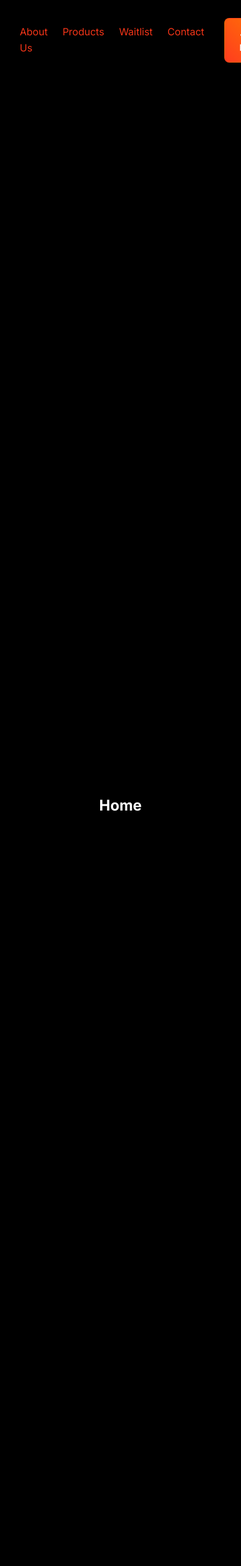
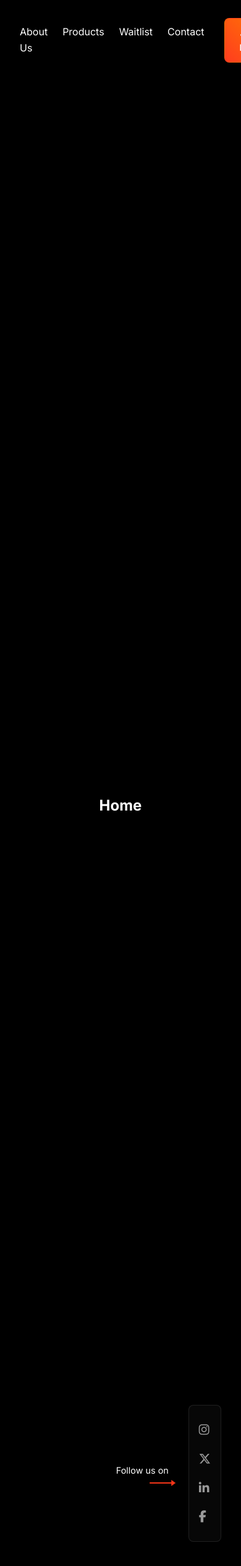
Before and after one commit to APEX-Race-Tech/Main_website, a PHP site: page / in a window 390 px wide. Shown: the top 2527 px of the page at 62% size. Run offline with PHP 8.4, Linux system fonts and the light colour scheme; some libraries are stand-ins or nearby versions.

Commit message:
feat: add social media bar with follow prompt and responsive header styling

```diff
--- a/css/_components.css
+++ b/css/_components.css
@@ -27,3 +27,84 @@
     transform: translateY(-2px);
     box-shadow: 0 4px 12px rgba(252, 33, 13, 0.15);
 }
+
+/* --- Social Media Bar --- */
+.social-media-bar {
+    position: fixed;
+    bottom: 7rem;
+    right: 2rem;
+    display: flex;
+    align-items: center;
+    gap: 1rem;
+    z-index: 1001;
+}
+
+.social-icons-container {
+    display: flex;
+    flex-direction: column;
+    gap: 1rem;
+    background-color: rgba(10, 10, 10, 0.7);
+    padding: 1.5rem 1rem;
+    border-radius: 8px;
+    border: 1px solid rgba(255, 255, 255, 0.1);
+    backdrop-filter: blur(10px);
+    -webkit-backdrop-filter: blur(10px);
+}
+
+.follow-prompt {
+    display: none; /* Hidden by default, shown by JS */
+    color: var(--text-color);
+    margin-right: 1rem;
+    text-align: right;
+}
+
+.follow-prompt.visible {
+    display: block;
+}
+
+.follow-text {
+    font-size: 0.9rem;
+    margin-bottom: 0.5rem;
+    display: block;
+}
+
+.follow-arrow {
+    width: 40px;
+    height: 2px;
+    background-color: var(--primary-color);
+    position: relative;
+    animation: point-right 1.5s infinite ease-in-out;
+    margin-left: auto; /* Align to the right */
+}
+
+.follow-arrow::after {
+    content: '';
+    position: absolute;
+    right: -2px;
+    top: -4px; /* Centered with border */
+    width: 0;
+    height: 0;
+    border-top: 5px solid transparent;
+    border-bottom: 5px solid transparent;
+    border-left: 7px solid var(--primary-color);
+}
+
+@keyframes point-right {
+    0%, 100% {
+        transform: translateX(0);
+    }
+    50% {
+        transform: translateX(10px);
+    }
+}
+
+.social-icon {
+    color: var(--text-muted);
+    font-size: 1.2rem;
+    transition: all var(--transition-speed) ease-in-out;
+}
+
+.social-icon:hover {
+    color: var(--primary-color);
+    transform: scale(1.1);
+}
--- a/css/_layout.css
+++ b/css/_layout.css
@@ -78,6 +78,10 @@
     gap: 1.5rem;
 }
 
+.nav-links a {
+    color: #ffffff;
+}
+
 .hamburger-btn {
     display: none; /* Hidden on desktop */
 }
@@ -110,12 +114,23 @@
 
 /* Footer */
 .site-footer {
-    position: absolute;
-    bottom: 0;
-    left: 50%;
-    transform: translateX(-50%);
-    width: 100vw; /* Full viewport width */
+    width: 100%;
     padding: 2rem 0;
     background-color: #0a0a0a;
     text-align: center;
 }
+
+#contact {
+    /* Override general section rules */
+    justify-content: space-between; /* Push content to top and bottom */
+    padding: 0; /* Remove horizontal padding to allow full-width footer */
+}
+
+#contact > h1 {
+    /* Create space for the fixed header */
+    margin-top: calc(var(--header-height) + 2rem);
+    /* Align title with content in other sections */
+    padding: 0 5%;
+    /* Ensure the padding works correctly */
+    width: 100%;
+}
--- a/index.html
+++ b/index.html
@@ -8,9 +8,23 @@
     <link rel="preconnect" href="https://fonts.googleapis.com">
     <link rel="preconnect" href="https://fonts.gstatic.com" crossorigin>
     <link href="https://fonts.googleapis.com/css2?family=Inter:wght@400;500;600;700&display=swap" rel="stylesheet">
-    <script src="https://kit.fontawesome.com/your-fontawesome-kit.js" crossorigin="anonymous"></script> <!-- TODO: Add new Font Awesome kit URL -->
+    <link rel="stylesheet" href="https://cdnjs.cloudflare.com/ajax/libs/font-awesome/6.5.1/css/all.min.css">
 </head>
 <body>
+
+    <!-- Social Media Bar -->
+    <div class="social-media-bar">
+        <div class="follow-prompt">
+            <span class="follow-text">Follow us on</span>
+            <div class="follow-arrow"></div>
+        </div>
+        <div class="social-icons-container">
+            <a href="#" class="social-icon"><i class="fab fa-instagram"></i></a>
+            <a href="#" class="social-icon"><i class="fa-brands fa-x-twitter"></i></a>
+            <a href="#" class="social-icon"><i class="fab fa-linkedin-in"></i></a>
+            <a href="#" class="social-icon"><i class="fab fa-facebook-f"></i></a>
+        </div>
+    </div>
 
     <!-- Loading Screen -->
     <div id="loading-screen">
--- a/js/main.js
+++ b/js/main.js
@@ -12,6 +12,28 @@ const initHeaderScroll = () => {
         } else {
             header.classList.remove('scrolled');
         }
+    });
+};
+
+const initFollowPrompt = () => {
+    const followPrompt = document.querySelector('.follow-prompt');
+    if (!followPrompt) return;
+
+    const observer = new MutationObserver(mutations => {
+        mutations.forEach(mutation => {
+            if (mutation.type === 'attributes' && mutation.attributeName === 'data-section') {
+                const currentSection = document.body.getAttribute('data-section');
+                if (currentSection === 'home' || currentSection === 'contact') {
+                    followPrompt.classList.add('visible');
+                } else {
+                    followPrompt.classList.remove('visible');
+                }
+            }
+        });
+    });
+
+    observer.observe(document.body, {
+        attributes: true //configure it to listen to attribute changes
     });
 };
 
@@ -34,4 +56,5 @@ document.addEventListener('DOMContentLoaded', () => {
     console.log('DOM fully loaded and parsed');
     initHeaderScroll();
     initSectionObserver();
+    initFollowPrompt();
 });
```
